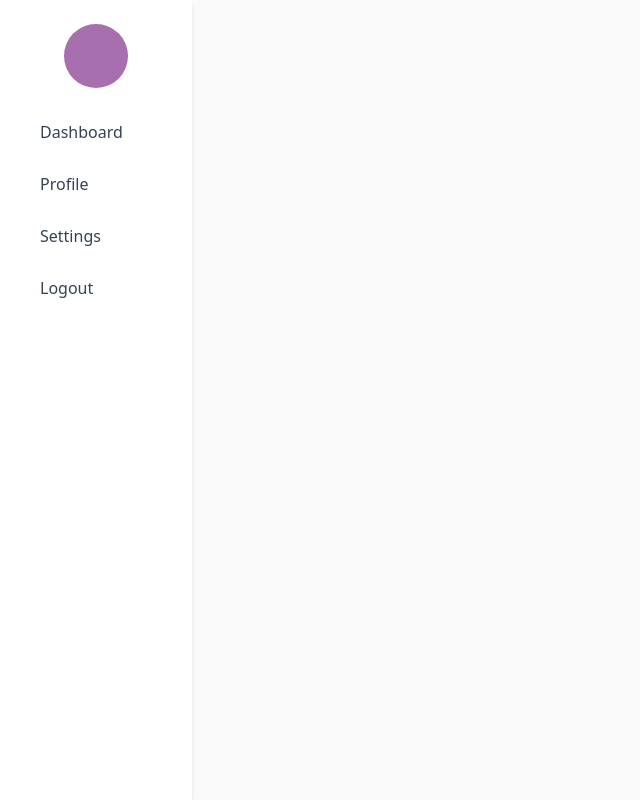
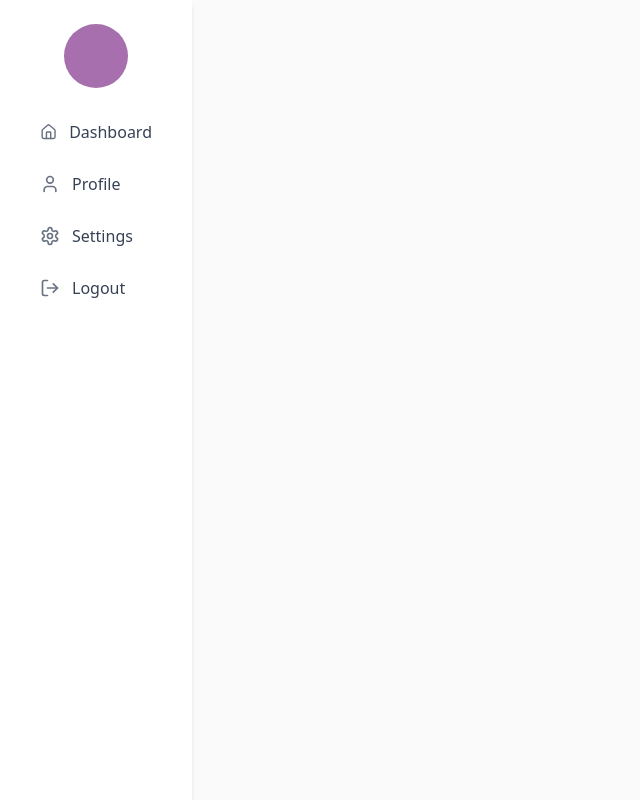
Before and after one commit to GabrielNBS/dashboard, a Next.js app: page / in a window 1280 px wide. Shown: the whole page, without its empty margins (0-640 px from the left). Built offline with nearby package versions, Linux system fonts and the light colour scheme.

Commit message:
style: Enhances DashboardAside with icons for menu items

```diff
--- a/src/components/molecules/DashboardAside/index.tsx
+++ b/src/components/molecules/DashboardAside/index.tsx
@@ -5,15 +5,17 @@ import { motion } from 'framer-motion';
 import clsx from 'clsx';
 import { usePathname } from 'next/navigation';
 
+import { Home, User, Settings, LogOut } from 'lucide-react';
+
 export default function DashboardAside() {
-  const optionsMenu = [
-    { label: 'Dashboard', href: '/dashboard' },
-    { label: 'Profile', href: '/profile' },
-    { label: 'Settings', href: '/settings' },
-    { label: 'Logout', href: '/logout' },
+  const pathname = usePathname();
+
+  const menuItems = [
+    { label: 'Dashboard', href: '/dashboard', icon: Home },
+    { label: 'Profile', href: '/profile', icon: User },
+    { label: 'Settings', href: '/settings', icon: Settings },
+    { label: 'Logout', href: '/logout', icon: LogOut },
   ];
-
-  const pathname = usePathname();
 
   return (
     <motion.aside
@@ -28,16 +30,17 @@ export default function DashboardAside() {
         </div>
       </div>
       <ul className="space-y-3">
-        {optionsMenu.map(item => (
-          <li key={item.href}>
+        {menuItems.map(({ label, href, icon: Icon }) => (
+          <li key={href}>
             <Link
-              href={item.href}
+              href={href}
               className={clsx(
-                'block rounded-md px-4 py-2 font-medium transition-colors',
-                pathname === item.href ? 'bg-primary text-white' : 'text-gray-700 hover:bg-gray-100'
+                'flex items-center gap-3 rounded-md px-4 py-2 font-medium transition-colors',
+                pathname === href ? 'bg-primary text-white' : 'text-gray-700 hover:bg-gray-100'
               )}
             >
-              {item.label}
+              <Icon className="h-5 w-5 text-gray-500 group-hover:text-gray-800" />
+              {label}
             </Link>
           </li>
         ))}
```
